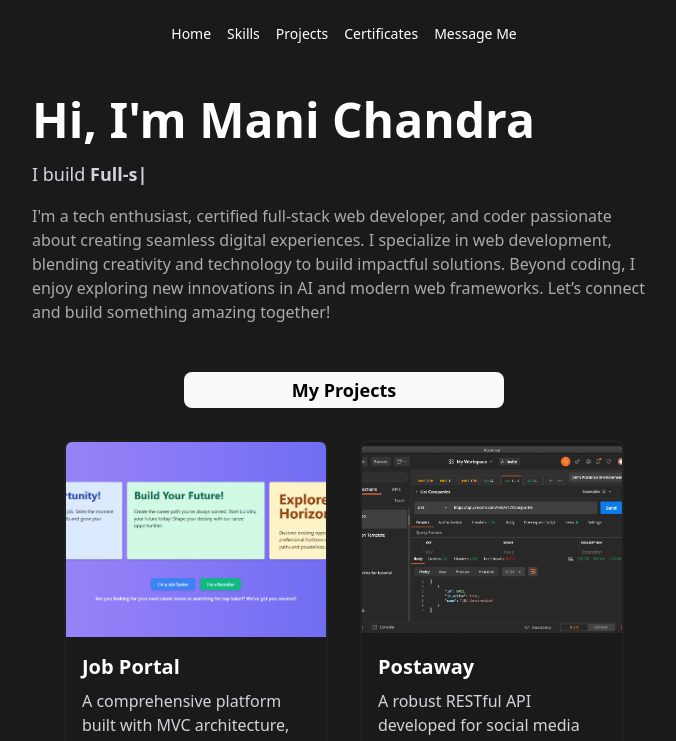
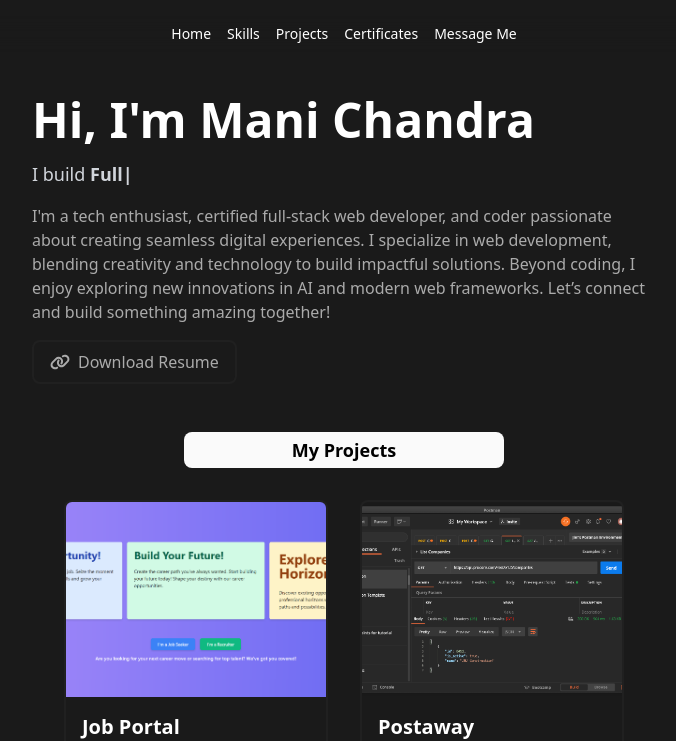
Before and after one commit to manichandra95151/Mani-s-Portfolio, a React (Create React App) app: page / in a window 1280 px wide. Shown: the top 741 px of the page, without its empty margins (296-972 px from the left). Built offline with nearby package versions, Linux system fonts and the light colour scheme.

Commit message:
Update Herosection.js

```diff
--- a/src/Components/Herosection.js
+++ b/src/Components/Herosection.js
@@ -1,5 +1,6 @@
 import React from "react";
 import AnimationSkills from "./Elements/Animation.js";
+import { FaLink } from "react-icons/fa6"; // Import the icon
 
 export default function HeroSec() {
   return (
@@ -7,13 +8,23 @@ export default function HeroSec() {
       <div className="max-w-3xl text-left space-y-4"> {/* Align text to the left */}
         <div className="flex flex-col items-start justify-start space-y-4"> {/* Align items to the left */}
           <h1 className="text-3xl sm:text-5xl md:text-5xl font-bold text-white ">Hi, I'm Mani Chandra</h1>
-          <p className="text-lg text-gray-300">I build <AnimationSkills/></p>
+          <p className="text-lg text-gray-300">I build <AnimationSkills /></p>
           <p className="text-base text-lightdark">
             I'm a tech enthusiast, certified full-stack web developer, and coder passionate about creating seamless digital experiences.
             I specialize in web development, blending creativity and technology to build impactful solutions.
             Beyond coding, I enjoy exploring new innovations in AI and modern web frameworks.
             Let’s connect and build something amazing together!
           </p>
+
+          {/* Button for downloading the resume */}
+          <a
+            href="/Resume (2).pdf" // Replace with the actual path to your resume file
+            download="Mani_Chandra_Resume.pdf" // Customize the downloaded file name
+            className="inline-flex items-center gap-2 px-4 py-2 text-lightdark  rounded-lg border-2 border-[rgba(38,38,38,0.5)] hover:border-[rgba(145,86,101,0.5)] transition-all duration-300 hover:text-gray-300"
+          >
+            <FaLink className="w-5 h-5" />
+            Download Resume
+          </a>
         </div>
       </div>
     </main>
```
